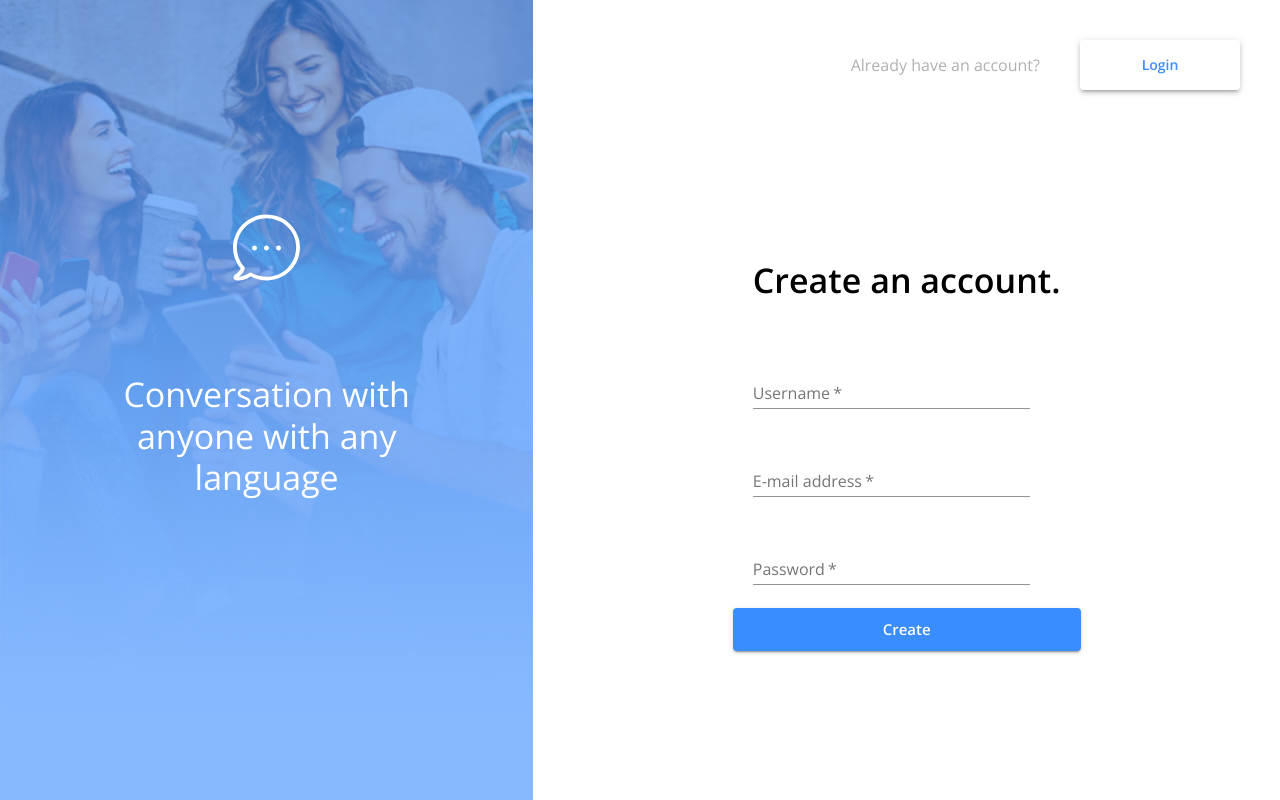
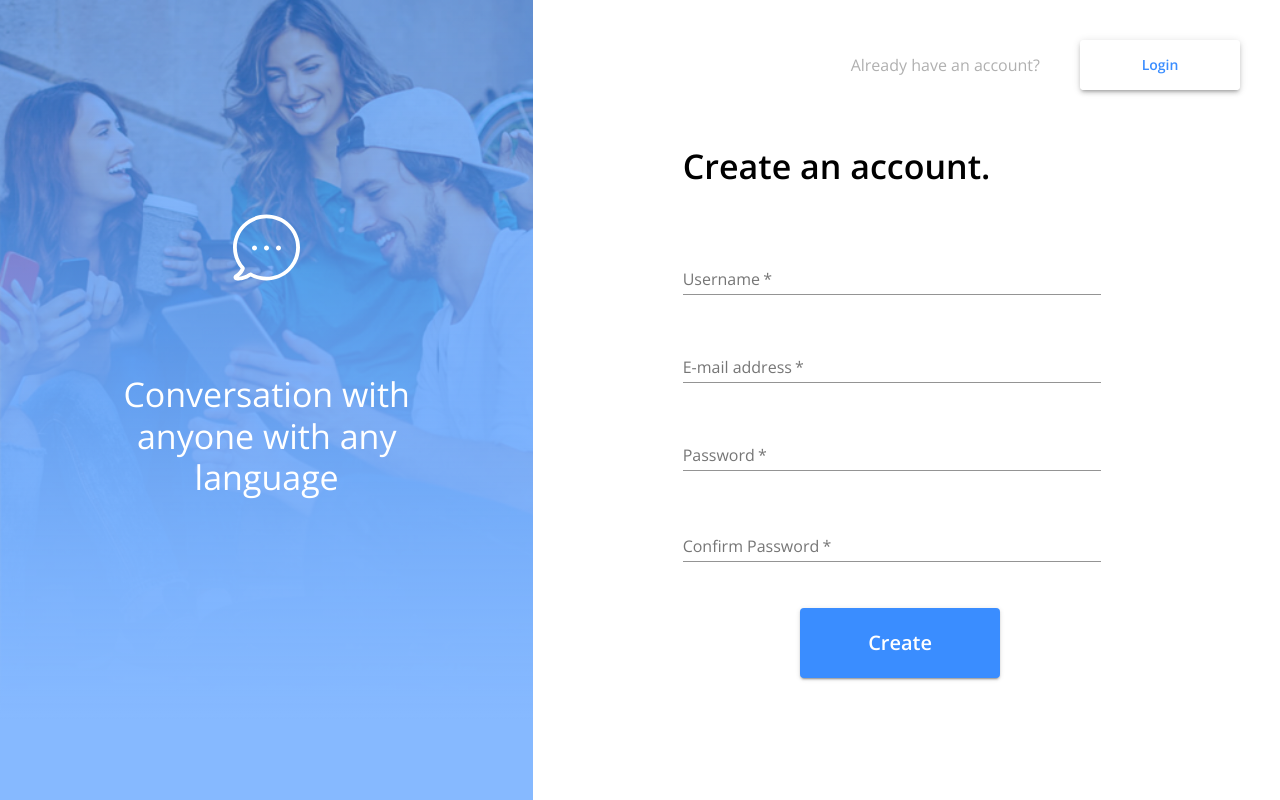
Before and after one commit to xinbocoding/hatchways-messenger, a React (Create React App) app in the folder client/: page / in a window 1280 px wide. Built offline with nearby package versions, Linux system fonts and the light colour scheme; no server answers.

Commit message:
restyle: input text field restyled

```diff
--- a/client/src/Login.js
+++ b/client/src/Login.js
@@ -23,8 +23,12 @@ const useStyles = makeStyles((theme) => ({
     width: 160,
   },
   formButton: {
-    height: 60,
-    width: 160,
+    height: 70,
+    width: 200,
+    fontSize: 20,
+    fontWeight: 800,
+    marginTop: '9%',
+    marginLeft: '30%'
   },
   navBox: {
     display: "flex",
@@ -37,10 +41,10 @@ const useStyles = makeStyles((theme) => ({
   formBox: {
     display: "flex",
     flexDirection: "column",
-    alignItems: "flex-start",
+    marginLeft: '20%'
   },
   formContainer: {
-    display: "flex",
+    height:600,
     flexDirection: "row",
     justifyContent: "center",
   },
@@ -52,11 +56,11 @@ const useStyles = makeStyles((theme) => ({
     paddingBottom: 60,
   },
   formTextField: {
-    width: "90%",
+    width: "100%",
   },
   form: {
-    width: "100%",
-  },
+    width: '70%'
+  }
 }));
 
 const Login = (props) => {
@@ -135,6 +139,7 @@ const Login = (props) => {
                   variant="contained"
                   color="primary"
                   size="large"
+                  className={classes.formButton}
                 >
                   Login
                 </Button>
--- a/client/src/Signup.js
+++ b/client/src/Signup.js
@@ -24,24 +24,28 @@ const useStyles = makeStyles((theme) => ({
     width: 160,
   },
   formButton: {
-    height: 60,
-    width: 160,
+    height: 70,
+    width: 200,
+    fontSize: 20,
+    fontWeight: 800,
+    marginTop: "5%",
+    marginLeft: "30%",
   },
   navBox: {
     display: "flex",
     justifyContent: "flex-end",
     alignItems: "center",
-    paddingLeft:10,
+    paddingLeft: 10,
     paddingTop: 40,
     paddingRight: 40,
   },
   formBox: {
     display: "flex",
     flexDirection: "column",
-    alignItems: "flex-start",
+    marginLeft: "20%",
   },
   formContainer: {
-    display: "flex",
+    height: 600,
     flexDirection: "row",
     justifyContent: "center",
   },
@@ -53,10 +57,10 @@ const useStyles = makeStyles((theme) => ({
     paddingBottom: 60,
   },
   formTextField: {
-    width: "90%",
+    width: "100%",
   },
   form: {
-    width: '100%'
+    width: "70%",
   },
 }));
 
@@ -134,10 +138,13 @@ const Login = (props) => {
                 </FormControl>
               </Grid>
               <Grid item>
-                <FormControl error={!!formErrorMessage.confirmPassword} className={classes.formTextField}>
+                <FormControl
+                  error={!!formErrorMessage.confirmPassword}
+                  className={classes.formTextField}
+                >
                   <TextField
-                    aria-label="password"
                     label="Password"
+                    aria-label="Password"
                     type="password"
                     inputProps={{ minLength: 6 }}
                     name="password"
@@ -148,8 +155,11 @@ const Login = (props) => {
                   </FormHelperText>
                 </FormControl>
               </Grid>
-              {/* <Grid item>
-                <FormControl error={!!formErrorMessage.confirmPassword} className={classes.formTextField}>
+              <Grid item>
+                <FormControl
+                  error={!!formErrorMessage.confirmPassword}
+                  className={classes.formTextField}
+                >
                   <TextField
                     label="Confirm Password"
                     aria-label="confirm password"
@@ -162,8 +172,14 @@ const Login = (props) => {
                     {formErrorMessage.confirmPassword}
                   </FormHelperText>
                 </FormControl>
-              </Grid> */}
-              <Button type="submit" variant="contained" color="primary" size="large">
+              </Grid>
+              <Button
+                type="submit"
+                variant="contained"
+                color="primary"
+                size="large"
+                className={classes.formButton}
+              >
                 Create
               </Button>
             </Grid>
```
